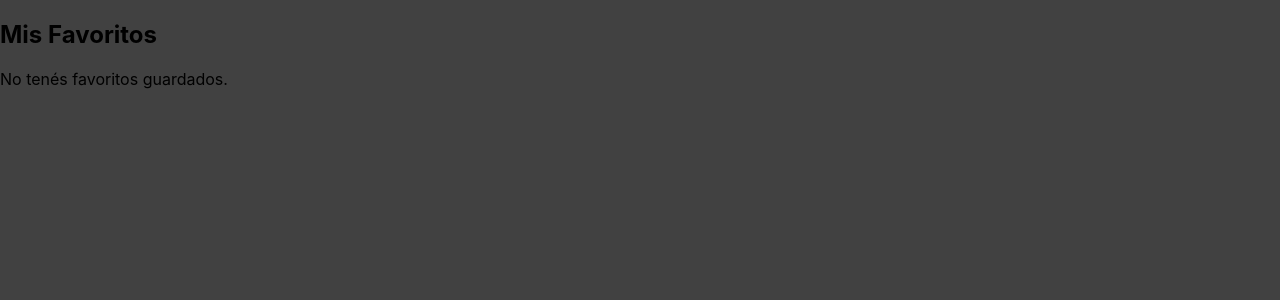
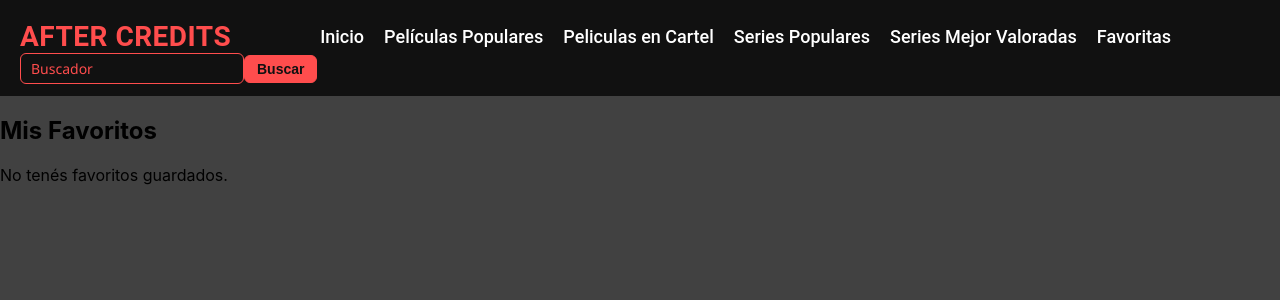
Before and after one commit to NicoledeLeone23/proyectoIntegrador3, a React (Create React App) app in the folder proyecto/proyecto-integrador/: page /favoritos in a window 1280 px wide. Shown: the top 300 px of the page. Built offline with nearby package versions, Linux system fonts and the light colour scheme.

Commit message:
intento de arreglo de header en favoritos

```diff
--- a/proyecto/proyecto-integrador/src/App.js
+++ b/proyecto/proyecto-integrador/src/App.js
@@ -12,8 +12,10 @@ import Resultado from "./screens/Resultado/Resultado";
 import Favoritos from "./components/Favoritos/Favoritos";
 
 
+
 function App() {
   return (
+
     <Switch>
       <Route path= "/" exact={true} component={Home}/>
       <Route path= "/peliculasencartel" component={PeliculasEnCartel}/>
--- a/proyecto/proyecto-integrador/src/components/Favoritos/Favoritos.js
+++ b/proyecto/proyecto-integrador/src/components/Favoritos/Favoritos.js
@@ -1,5 +1,6 @@
 import React, {Component} from "react";
 import PeliculaSeriesCard from "../PeliculaSeriesCard/PeliculaSeriesCard";
+import Header from "../Header/Header";
 
 class Favoritos extends Component {
     constructor(props){
@@ -27,6 +28,8 @@ class Favoritos extends Component {
             }
 
             return (
+                <>
+                <Header/>
               <section className="favoritos-page">
                 <h1>Mis Favoritos</h1>
                 {this.state.favoritos.length === 0 ? (
@@ -35,6 +38,8 @@ class Favoritos extends Component {
                   <div className="favoritos-grid">{elementos}</div>
                 )}
               </section>
+
+              </>
             );
           }
         }
```
